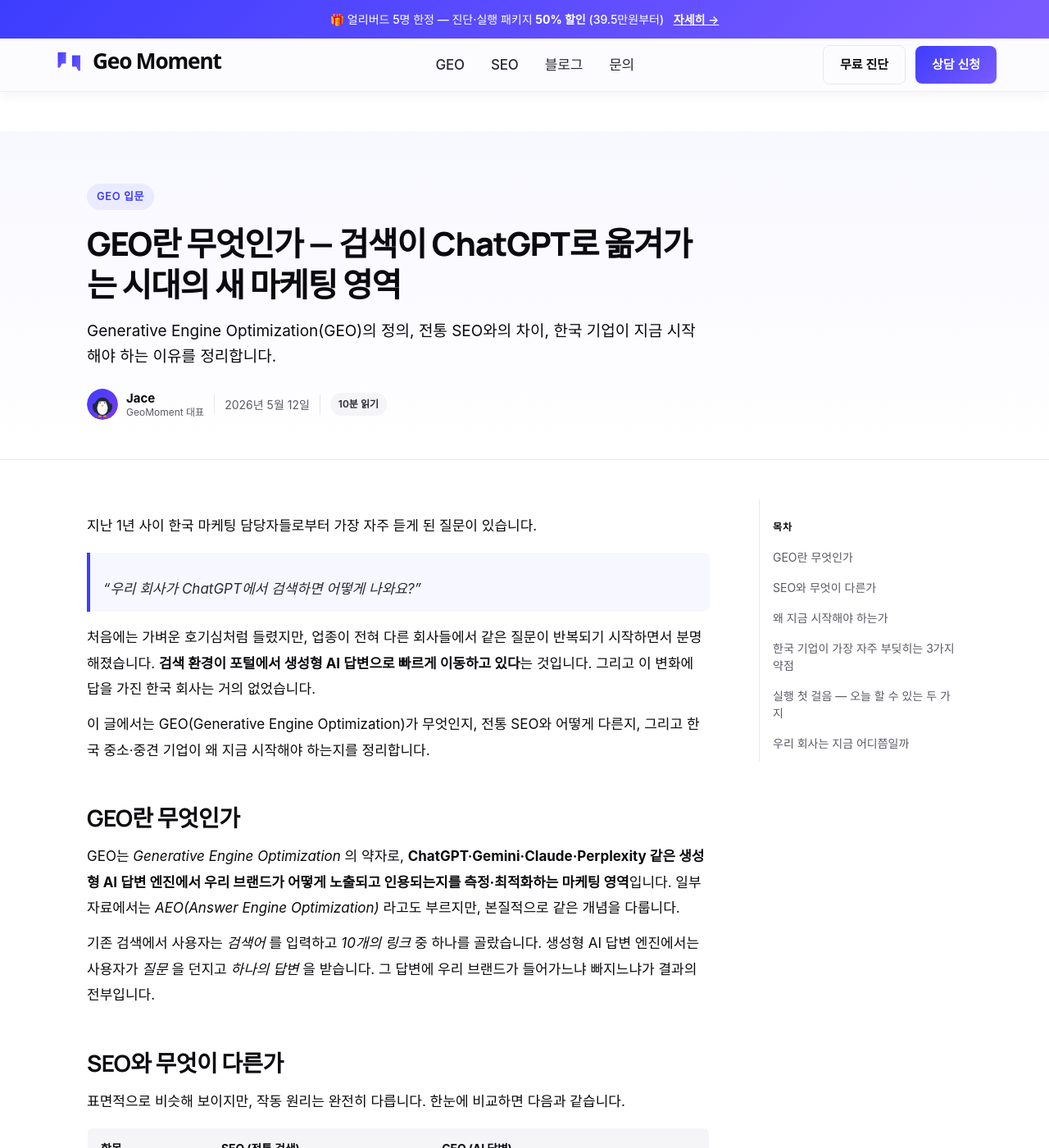
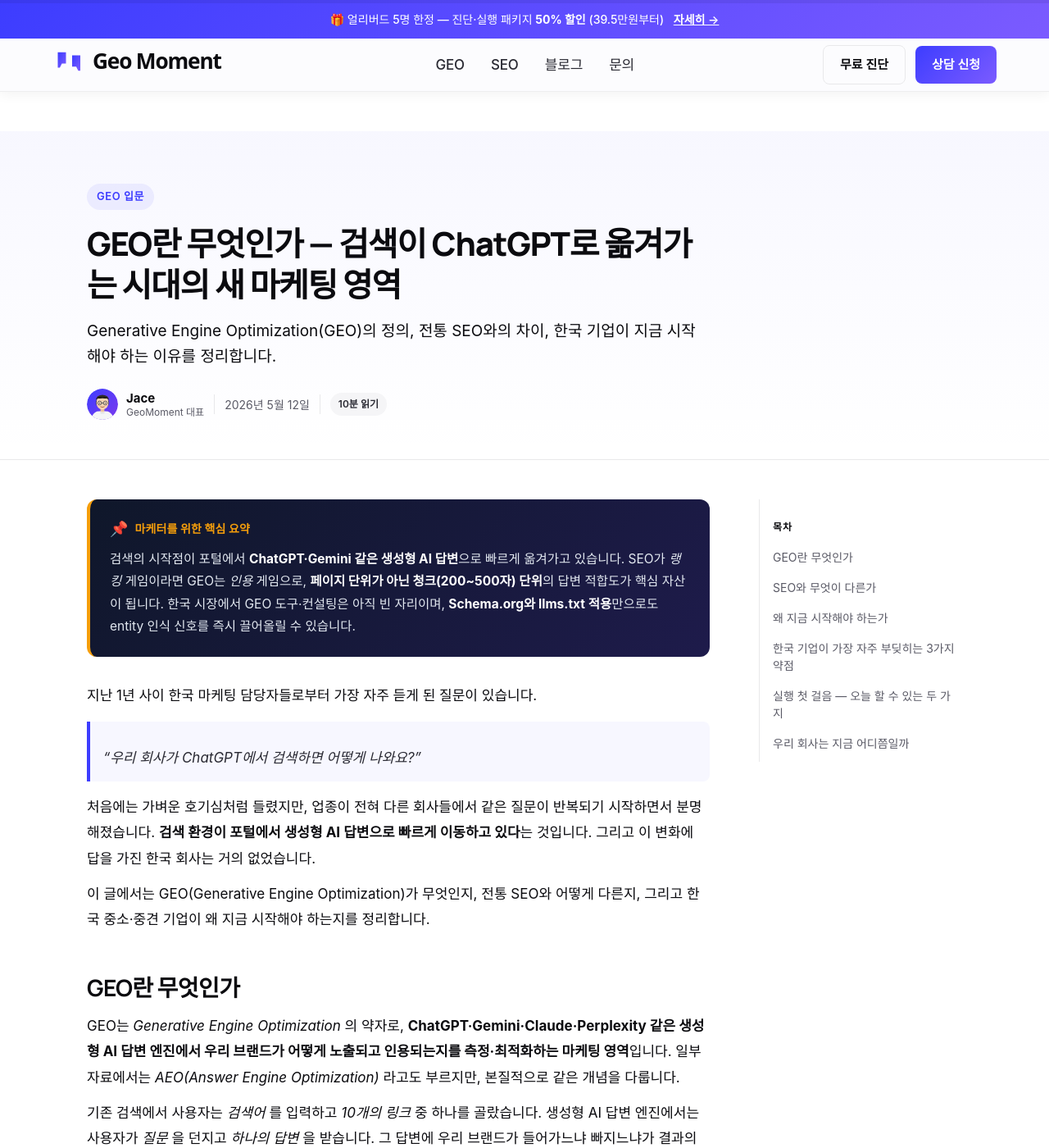
Before and after one commit to 80tt080997-ctrl/geomoment-site, a Jekyll site: the page built from _posts/2026-05-12-geo-introduction.md, in a window 1280 px wide and 1400 px high. Shown: the whole window at 82% size. Built offline with Jekyll 4.4.1, drawn with Linux system fonts in a browser that asks for light colours; some web fonts are replaced; some of the changed text lies outside the part shown.

Commit message:
Human avatar + post summary block + visible progress bar
- jace.svg redrawn as a friendly content marketer: warm skin tone, neat black bob with bangs, round black glasses, soft pink cheeks, gentle smile, off-white tee — on the same indigo→violet gradient circle. SVG clip-path keeps the shoulders inside the round avatar at every size (cards, post meta, author box).
- _data/authors.yml bio replaced with the owner's lighter line ('친절하고 다정한 서비스를 좋아하는 콘텐츠 마케터. 지속가능한 마케팅을 오래 하고 싶어요.') so the byline reads warm rather than promotional.
- _layouts/post.html now renders an optional 'page.summary' front-matter as a dark navy 'marketer를 위한 핵심 요약' card right between the hero and the body — same channel.io/elifunt pattern (📌 + amber accent + nested-source numbering ready via inline sup tags).
- assets/css/blog.css ships .post-summary styles (gradient navy bg, amber 4px left border, F59E0B label, slate-200 body) and a fix for the progress bar — bumped to z-index 9999, given a 4px height with a faint slate track + indigo→violet fill + soft glow so it stays visible above the sticky header band.
- First post gets a 4-line summary that frames the SEO-vs-GEO shift, the chunk-unit thesis, and the Schema/llms.txt quick-win — so the marketer-summary block has real content to demo.

```diff
--- a/_data/authors.yml
+++ b/_data/authors.yml
@@ -1,7 +1,7 @@
 jace:
   name: Jace
   role: GeoMoment 대표
-  bio: "5년간 5,000편의 블로그를 쓰다가, ChatGPT가 한국 브랜드를 추천 안 한다는 사실을 발견하고 GEO에 빠진 펭귄. 매주 한 편씩 AI 답변 엔진 시대의 한국 마케팅 노트를 정리합니다."
+  bio: "친절하고 다정한 서비스를 좋아하는 콘텐츠 마케터. 지속가능한 마케팅을 오래 하고 싶어요."
   avatar: /assets/img/authors/jace.svg
   twitter: ""
   linkedin: ""
--- a/_layouts/post.html
+++ b/_layouts/post.html
@@ -42,6 +42,18 @@ layout: default
   <div class="post-grid">
 
     <div class="post-main">
+      {% if page.summary %}
+      <aside class="post-summary" aria-label="마케터를 위한 핵심 요약">
+        <div class="post-summary-head">
+          <span class="post-summary-icon">📌</span>
+          <span class="post-summary-label">마케터를 위한 핵심 요약</span>
+        </div>
+        <div class="post-summary-body">
+          {{ page.summary | markdownify }}
+        </div>
+      </aside>
+      {% endif %}
+
       <div class="post-body">
         {{ content }}
       </div>
--- a/_posts/2026-05-12-geo-introduction.md
+++ b/_posts/2026-05-12-geo-introduction.md
@@ -5,6 +5,8 @@ date: 2026-05-12 10:00:00 +0900
 author_id: jace
 category: GEO 입문
 tags: [GEO, AEO, AI 검색, ChatGPT, SEO]
+summary: |
+  검색의 시작점이 포털에서 **ChatGPT·Gemini 같은 생성형 AI 답변**으로 빠르게 옮겨가고 있습니다. SEO가 _랭킹_ 게임이라면 GEO는 _인용_ 게임으로, **페이지 단위가 아닌 청크(200~500자) 단위**의 답변 적합도가 핵심 자산이 됩니다. 한국 시장에서 GEO 도구·컨설팅은 아직 빈 자리이며, **Schema.org와 llms.txt 적용**만으로도 entity 인식 신호를 즉시 끌어올릴 수 있습니다.
 ---
 
 지난 1년 사이 한국 마케팅 담당자들로부터 가장 자주 듣게 된 질문이 있습니다.
--- a/assets/css/blog.css
+++ b/assets/css/blog.css
@@ -161,9 +161,9 @@
   top: 0;
   left: 0;
   width: 100%;
-  height: 3px;
-  background: transparent;
-  z-index: 100;
+  height: 4px;
+  background: rgba(15, 23, 42, 0.08);
+  z-index: 9999;
   pointer-events: none;
 }
 .post-progress-fill {
@@ -171,6 +171,45 @@
   width: 0%;
   background: linear-gradient(90deg, #3D3DFF 0%, #7C3AED 100%);
   transition: width 0.08s linear;
+  box-shadow: 0 0 8px rgba(61, 61, 255, 0.4);
+}
+
+/* ==========================================================================
+   Post Summary — 마케터를 위한 핵심 요약 (글 본문 시작 직전)
+   ========================================================================== */
+
+.post-summary {
+  background: linear-gradient(135deg, #0F172A 0%, #1E1B4B 100%);
+  border-left: 4px solid #F59E0B;
+  border-radius: 12px;
+  padding: var(--sp-5) var(--sp-5);
+  margin-bottom: var(--sp-6);
+  color: #E2E8F0;
+}
+.post-summary-head {
+  display: flex;
+  align-items: center;
+  gap: 8px;
+  margin-bottom: 12px;
+}
+.post-summary-icon { font-size: 18px; line-height: 1; }
+.post-summary-label {
+  font-size: 14px;
+  font-weight: 700;
+  color: #F59E0B;
+  letter-spacing: 0.01em;
+}
+.post-summary-body {
+  font-size: 15.5px;
+  line-height: 1.75;
+  color: #E2E8F0;
+}
+.post-summary-body p { margin: 0 0 8px; }
+.post-summary-body p:last-child { margin-bottom: 0; }
+.post-summary-body strong { color: white; font-weight: 700; }
+.post-summary-body sup {
+  font-size: 11px;
+  color: #94A3B8;
 }
 
 /* ==========================================================================
```
Also changed, not shown: assets/img/authors/jace.svg.
